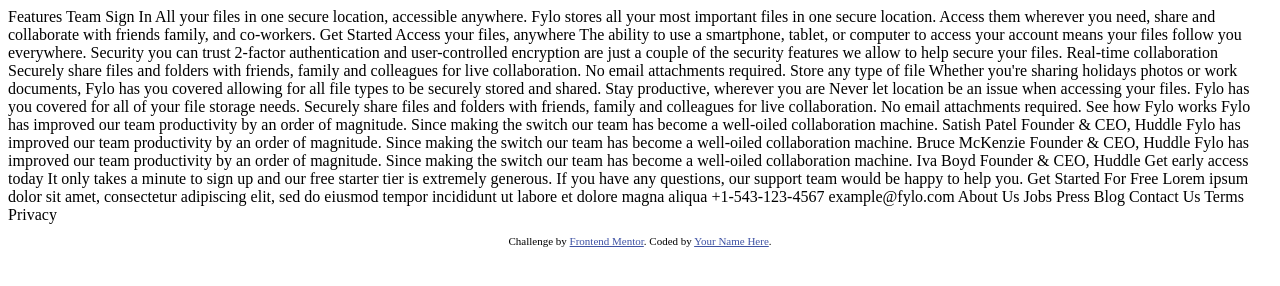
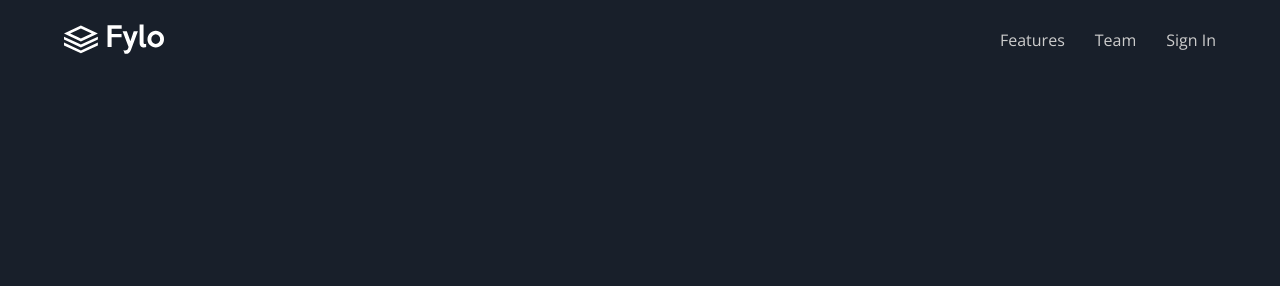
Before and after one commit to Marvin-Figueroa/fylo-dark-theme-landing-page, a plain HTML site: page index.html in a window 1280 px wide. Drawn offline with nearby package versions, Linux system fonts and the light colour scheme.

Commit message:
Add header navbar.

```diff
--- a/index.html
+++ b/index.html
@@ -1,106 +1,67 @@
 <!DOCTYPE html>
 <html lang="en">
-<head>
-  <meta charset="UTF-8">
-  <meta name="viewport" content="width=device-width, initial-scale=1.0"> <!-- displays site properly based on user's device -->
-
-  <link rel="icon" type="image/png" sizes="32x32" href="./images/favicon-32x32.png">
-
-  <title>Frontend Mentor | Fylo landing page with dark theme and features grid</title>
-
-  <!-- Feel free to remove these styles or customise in your own stylesheet 👍 -->
-  <style>
-    .attribution { font-size: 11px; text-align: center; }
-    .attribution a { color: hsl(228, 45%, 44%); }
-  </style>
-</head>
-<body>
-  Features
-  Team
-  Sign In
-
-  All your files in one secure location, accessible anywhere.
-
-  Fylo stores all your most important files in one secure location. Access them wherever
-  you need, share and collaborate with friends family, and co-workers.
-
-  Get Started
-
-  Access your files, anywhere
-
-  The ability to use a smartphone, tablet, or computer to access your account means your
-  files follow you everywhere.
-
-  Security you can trust
-
-  2-factor authentication and user-controlled encryption are just a couple of the security
-  features we allow to help secure your files.
-
-  Real-time collaboration
-
-  Securely share files and folders with friends, family and colleagues for live collaboration.
-  No email attachments required.
-
-  Store any type of file
-
-  Whether you're sharing holidays photos or work documents, Fylo has you covered allowing for all
-  file types to be securely stored and shared.
-
-  Stay productive, wherever you are
-
-  Never let location be an issue when accessing your files. Fylo has you covered for all of your file
-  storage needs.
-
-  Securely share files and folders with friends, family and colleagues for live collaboration. No email
-  attachments required.
-
-  See how Fylo works
-
-  Fylo has improved our team productivity by an order of magnitude. Since making the switch our team has
-  become a well-oiled collaboration machine.
-
-  Satish Patel
-  Founder & CEO, Huddle
-
-  Fylo has improved our team productivity by an order of magnitude. Since making the switch our team has
-  become a well-oiled collaboration machine.
-
-  Bruce McKenzie
-  Founder & CEO, Huddle
-
-  Fylo has improved our team productivity by an order of magnitude. Since making the switch our team has
-  become a well-oiled collaboration machine.
-
-  Iva Boyd
-  Founder & CEO, Huddle
-
-  Get early access today
-
-  It only takes a minute to sign up and our free starter tier is extremely generous. If you have any
-  questions, our support team would be happy to help you.
-
-  Get Started For Free
-
-  Lorem ipsum dolor sit amet, consectetur adipiscing elit, sed do eiusmod tempor incididunt ut labore et
-  dolore magna aliqua
-
-  +1-543-123-4567
-  example@fylo.com
-
-  About Us
-  Jobs
-  Press
-  Blog
-
-  Contact Us
-  Terms
-  Privacy
-
-  <footer>
-    <p class="attribution">
-      Challenge by <a href="https://www.frontendmentor.io?ref=challenge" target="_blank">Frontend Mentor</a>.
-      Coded by <a href="#">Your Name Here</a>.
-    </p>
-  </footer>
-</body>
+  <head>
+    <meta charset="UTF-8" />
+    <meta name="viewport" content="width=device-width, initial-scale=1.0" />
+    <link
+      rel="icon"
+      type="image/png"
+      sizes="32x32"
+      href="./images/favicon-32x32.png"
+    />
+    <link rel="preconnect" href="https://fonts.googleapis.com" />
+    <link rel="preconnect" href="https://fonts.gstatic.com" crossorigin />
+    <link
+      href="https://fonts.googleapis.com/css2?family=Open+Sans:wght@400;700&family=Raleway:wght@400;700&display=swap"
+      rel="stylesheet"
+    />
+    <link rel="stylesheet" href="normalize.css" />
+    <link rel="stylesheet" href="styles.css" />
+    <title>
+      Frontend Mentor | Fylo landing page with dark theme and features grid
+    </title>
+  </head>
+  <body>
+    <div class="container">
+      <header>
+        <a href="#"><img src="./images/logo.svg" alt="Logo" class="logo" /></a>
+        <nav>
+          <ul class="navbar-list">
+            <li><a class="nav-link" href="#features">Features</a></li>
+            <li><a class="nav-link" href="#team">Team</a></li>
+            <li><a class="nav-link" href="#register">Sign In</a></li>
+          </ul>
+        </nav>
+      </header>
+    </div>
+    <!-- All your files in one secure location, accessible anywhere. Fylo stores all
+    your most important files in one secure location. Access them wherever you
+    need, share and collaborate with friends family, and co-workers. Get Started
+    Access your files, anywhere The ability to use a smartphone, tablet, or
+    computer to access your account means your files follow you everywhere.
+    Security you can trust 2-factor authentication and user-controlled
+    encryption are just a couple of the security features we allow to help
+    secure your files. Real-time collaboration Securely share files and folders
+    with friends, family and colleagues for live collaboration. No email
+    attachments required. Store any type of file Whether you're sharing holidays
+    photos or work documents, Fylo has you covered allowing for all file types
+    to be securely stored and shared. Stay productive, wherever you are Never
+    let location be an issue when accessing your files. Fylo has you covered for
+    all of your file storage needs. Securely share files and folders with
+    friends, family and colleagues for live collaboration. No email attachments
+    required. See how Fylo works Fylo has improved our team productivity by an
+    order of magnitude. Since making the switch our team has become a well-oiled
+    collaboration machine. Satish Patel Founder & CEO, Huddle Fylo has improved
+    our team productivity by an order of magnitude. Since making the switch our
+    team has become a well-oiled collaboration machine. Bruce McKenzie Founder &
+    CEO, Huddle Fylo has improved our team productivity by an order of
+    magnitude. Since making the switch our team has become a well-oiled
+    collaboration machine. Iva Boyd Founder & CEO, Huddle Get early access today
+    It only takes a minute to sign up and our free starter tier is extremely
+    generous. If you have any questions, our support team would be happy to help
+    you. Get Started For Free Lorem ipsum dolor sit amet, consectetur adipiscing
+    elit, sed do eiusmod tempor incididunt ut labore et dolore magna aliqua
+    +1-543-123-4567 example@fylo.com About Us Jobs Press Blog Contact Us Terms
+    Privacy -->
+  </body>
 </html>
--- a/styles.css
+++ b/styles.css
@@ -0,0 +1,55 @@
+*,
+*::before,
+*::after {
+  margin: 0;
+  padding: 0;
+  box-sizing: inherit;
+}
+
+html {
+  font-size: 62.5%;
+}
+
+body {
+  font-family: "Open Sans", sans-serif;
+  /* font-family: 'Raleway', sans-serif; */
+  background-color: hsl(218, 28%, 13%);
+  color: white;
+  font-size: 1.6rem;
+}
+
+a {
+  color: white;
+  text-decoration: none;
+}
+
+header {
+  display: flex;
+  justify-content: space-between;
+  align-items: center;
+  padding: 2.4rem;
+}
+
+.container {
+  max-width: 120rem;
+  margin: 0 auto;
+}
+
+.logo {
+  width: 10rem;
+}
+
+.navbar-list {
+  list-style-type: none;
+  display: flex;
+  gap: 3rem;
+}
+
+.nav-link {
+  color: #ccc;
+}
+
+.nav-link:hover {
+  text-decoration: underline;
+  color: #fff;
+}
```
